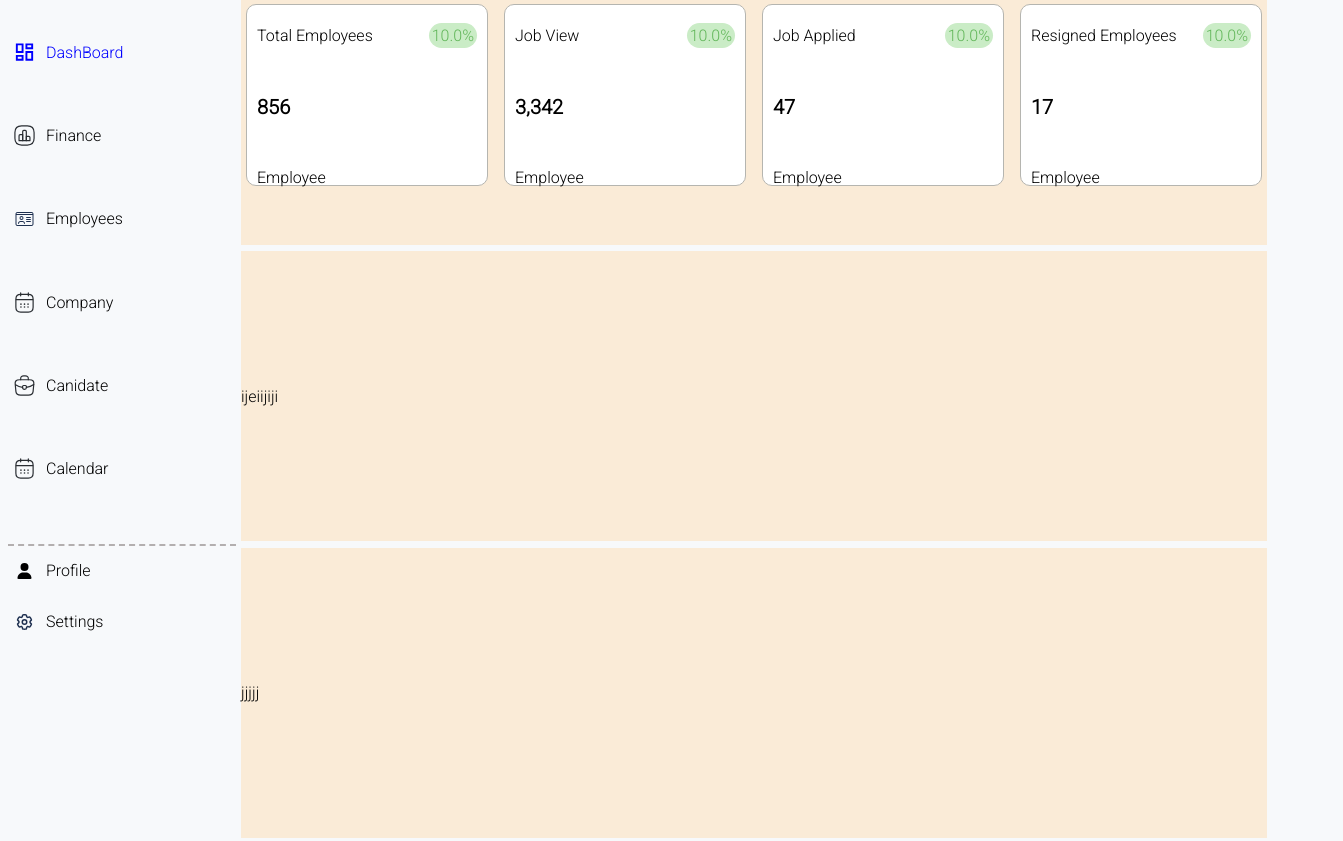
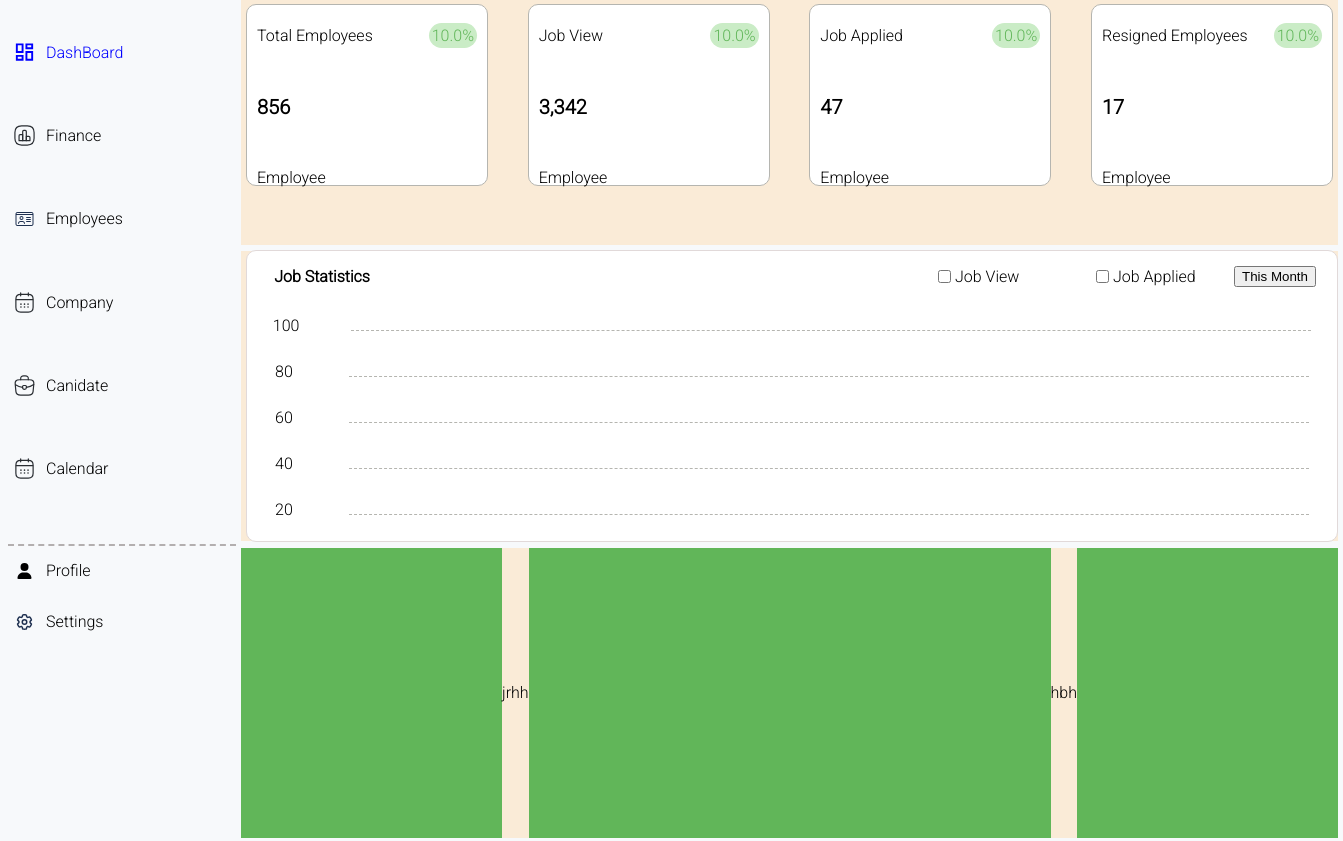
Before and after one commit to Kwagei/dashboards-v1-connieyeeson, a plain HTML site: page mockups/index.html in a window 1280 px wide. Shown: the part 141-982 px from the top of the page, 1343 px wide, since content can reach past the window. Drawn offline with Linux system fonts and the light colour scheme.

Commit message:
Statistics

```diff
--- a/mockups/index.html
+++ b/mockups/index.html
@@ -161,8 +161,52 @@
                         <span><p>Employee</p></span>
                     </div>
                 </div>
-                <div>ijeiijiji</div>
-                <div>jjjjj</div>
+                <div>
+
+                 <div class="barChart">
+                        <header>
+                            <span> <b>Job Statistics</b> </span>
+                            <span>
+                                <span><input type="checkbox"> <p>Job View</p></span>
+                                <span> <input type="checkbox"> <p>Job Applied</p></span>
+                                <span> <button>This Month</button></span>
+                            </span>
+                        </header>
+                        <span class="chartData">
+
+                        <span>
+                            <p>100</p>
+                            <span></span>
+
+                        </span>
+                        <span>
+                            <p>80</p>
+                            <span></span>
+                        </span>
+                        <span>
+                            <p>60</p>
+                            <span></span>
+                        </span>
+                        <span>
+                            <p>40</p>
+                            <span></span>
+                        </span>
+                        <span>
+                            <p>20</p>
+                            <span></span>
+                        </span>
+                    </span>
+
+                 </div>
+
+                </div>
+                <div class="lastSection">
+
+
+                    <div>jrhh</div>
+                    <div>hbh</div>
+
+                </div>
 
 
         </div>
--- a/mockups/style.css
+++ b/mockups/style.css
@@ -154,8 +154,6 @@ body {
 
 .menu .iconsBar {
 
-    /* background-color: #c8c8c4; */
-
     height: 90px;
     margin-bottom: 200px;
     display: flex;
@@ -163,7 +161,6 @@ body {
     justify-content: space-between;
     padding: 5px;
     border-top: 2px dashed #b3afaf ;
-    /* border-style:dashed; */
 
 }
 
@@ -176,7 +173,6 @@ body {
 
 .childSection .dataChart {
 
-    /* background-color: #b3afaf; */
     display: flex;
     justify-content: space-between;
     padding: 5px;
@@ -201,7 +197,6 @@ body {
 .childSection .dataChart div  span {
 
     display: flex;
-    /* background-color: aqua; */
     align-items: center;
     width: 220px;
     justify-content: space-between;
@@ -220,3 +215,92 @@ body {
 
     font-size: 20px;
 }
+
+.childSection .barChart  {
+
+    background-color: #ffffff;
+    width: 1090px;
+    margin-left: 5px;
+    border-radius: 10px;
+    border: 1px solid #e1d9d9;
+    display: flex;
+}
+
+.childSection .barChart  {
+
+    display: flex;
+    flex-direction: column;
+    align-items: start;
+
+}
+
+.childSection .barChart header {
+
+    display: flex;
+    flex-direction: row;
+    width: 1090px;
+    justify-content: space-between;
+
+}
+
+.childSection .barChart  header span {
+
+    display: flex;
+    width: 440px;
+    justify-content: space-evenly;
+    align-items: center;
+}
+
+.childSection .barChart  header span  p {
+
+    width: 100px;
+
+}
+
+.childSection .barChart  header  input {
+
+    width: 15px;
+    margin-left: 40px;
+
+
+}
+
+.childSection .barChart  header span b {
+
+    margin-right: 290px;
+
+
+}
+
+.childSection .chartData {
+
+    display: flex;
+    flex-direction: column;
+
+
+}
+
+.childSection .chartData span {
+    height: 46px;
+    width: 1090px;
+    display: flex;
+    align-items: center;
+    justify-content: space-around;
+}
+
+.childSection .chartData span span  {
+
+    width: 960px;
+    height: 10px;
+    border-bottom:1px #b5b5b0 dashed;
+
+
+}
+
+.childSection .lastSection {
+
+    background-color: #61b659;
+    display: flex;
+    justify-content: space-around;
+
+}
```
